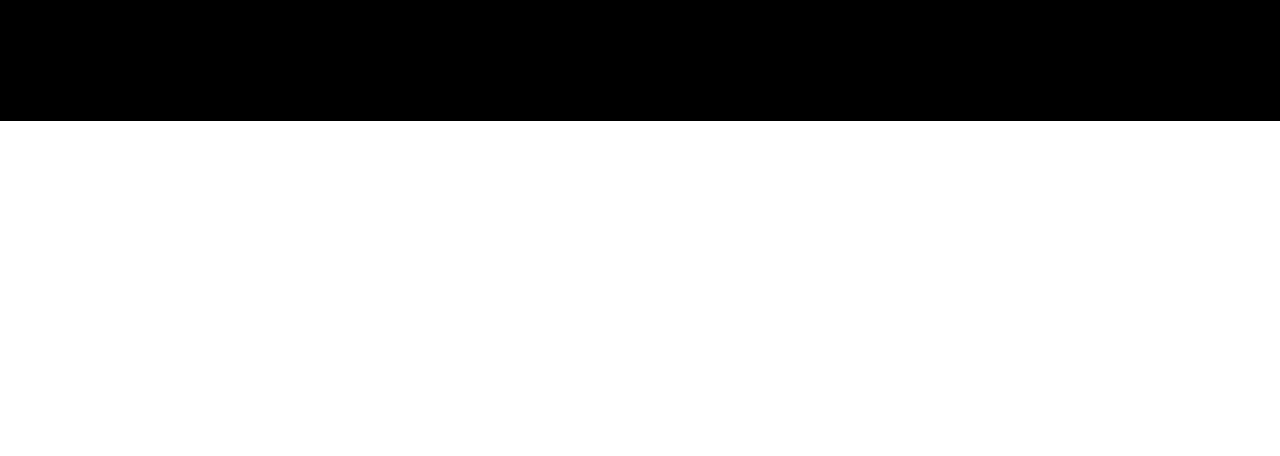
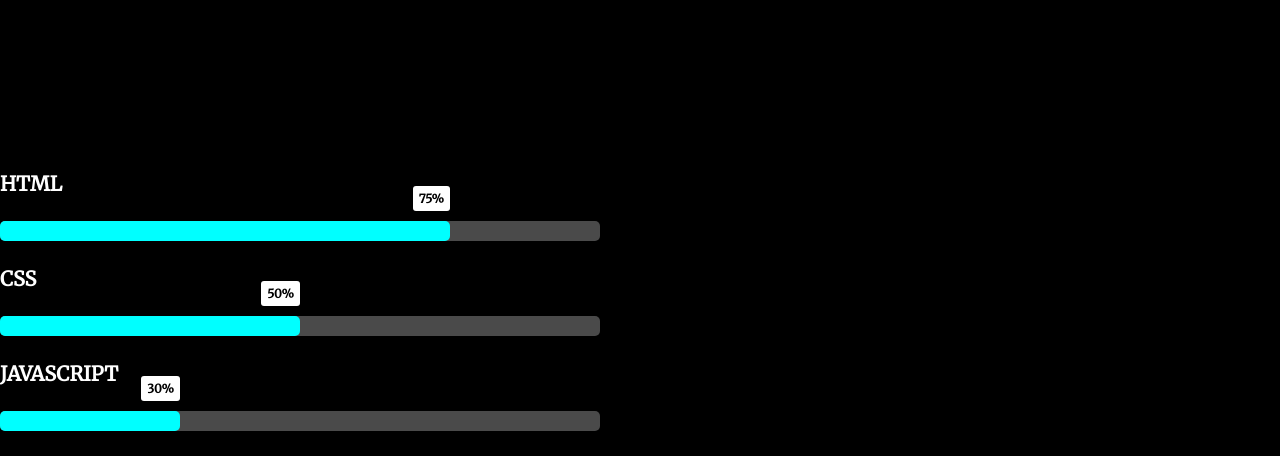
Before and after one commit to bharathikannansambasivam/profile, a plain HTML site: page index.html in a window 1280 px wide. Shown: the part 679-1135 px from the top of the page. Before the commit the page ends 800 px from the top, so only its background shows below. Drawn offline with Linux system fonts and the light colour scheme.

Commit message:
frst commit

```diff
--- a/index.html
+++ b/index.html
@@ -21,7 +21,7 @@
             <ul>
                 <li><a href="#">Home</a></li>
                 <li><a href="#">About Us</a></li>
-                <li><a href="#">Skills</a></li>
+                <li><a href="#skills">Skills</a></li>
                 <li><a href="#">Contact Us</a></li>
             </ul>
 
@@ -36,7 +36,31 @@
         </div>
     </header>
 
-
+<div id="skills">
+    <div class="skill">
+        <div class="language">
+            HTML
+        </div>
+        <div class="skill-bar">
+            <div class="percentage" per="75%" style="max-width:75%"></div>
+        </div>
+    </div>
+    <div class="skill">
+        <div class="language">
+            CSS
+        </div>
+        <div class="skill-bar">
+            <div class="percentage" per="50%" style="max-width:50%"></div>
+        </div>
+    </div>
+    <div class="skill">
+        <div class="language">
+            JAVASCRIPT
+        </div>
+        <div class="skill-bar">
+            <div class="percentage" per="30%" style="max-width:30%"></div>
+        </div>
+    </div>
+</div>
 </body>
-
 </html>
--- a/style.css
+++ b/style.css
@@ -1,16 +1,18 @@
-*{
+* {
     margin: 0;
     padding: 0;
     box-sizing: border-box;
     font-family: 'Merriweather', serif;
+    background-color: #000;
 }
 
-header{
+header {
     background: #000;
     height: 100vh;
     width: 100vw;
 }
-nav{
+
+nav {
     display: flex;
     align-items: center;
     justify-content: space-between;
@@ -18,53 +20,101 @@ color: white;
     padding: 5% 5% 0 5%;
 }
 
-nav h2{
+nav h2 {
     font-size: 35px;
     color: white;
     letter-spacing: 2px;
 
 }
-nav h2 span{
+
+nav h2 span {
     color: aqua;
 }
 
-nav ul li{
+nav ul li {
     color: white;
     display: inline-block;
 
     list-style: none;
 }
 
-nav ul li a{
+nav ul li a {
     color: white;
     font-size: 20px;
     padding: 5px;
     margin: 10px;
     text-decoration: none;
 }
-.picture{
+
+.picture {
     display: flex;
     align-items: center;
     justify-content: center;
 }
-.picture img{
+
+.picture img {
     height: 50vh;
-    width:50vw;
+    width: 50vw;
 }
-.about{
+
+.about {
     display: flex;
     flex-direction: column;
-    background: rgb(180, 140, 140);
-text-align: center;    color: white;
+    text-align: center;
+    color: white;
     line-height: 7vh;
 }
-.about h3{
+
+.about h3 {
     letter-spacing: 3px;
-color: rgb(0, 213, 255);    }
-.about h1{
+    color: rgb(0, 213, 255);
+}
+
+.about h1 {
     color: white;
-    font-size:6vh;
+    font-size: 6vh;
 }
-.about h3{
-font-size:  3vh;
+
+.about h3 {
+    font-size: 3vh;
 }
+
+
+/* skills */
+
+#skills{
+    display: flex;
+    flex-direction: column;
+    width: 100%;
+    max-width:600px;
+    padding:   25px 0;
+
+}
+.language{
+    font-size: 20px;
+    font-weight: bold;
+    color: white;
+    margin: 25px 0;
+}
+.skill-bar{
+    height: 20px;
+background: rgb(74, 74, 74);
+border-radius: 5px;
+}
+.percentage {
+    border-radius: 5px;
+height: 20px;
+background: aqua;
+position: relative;
+}
+.percentage::before {
+content: attr(per);
+position: absolute;
+background: white;
+border-radius: 3px;
+top: -35px;
+right:0;
+font-weight: bolder;
+padding: 5px 6px;
+font-size: 12px;
+}
```
Lines whose indentation alone changed are shown as unchanged.
